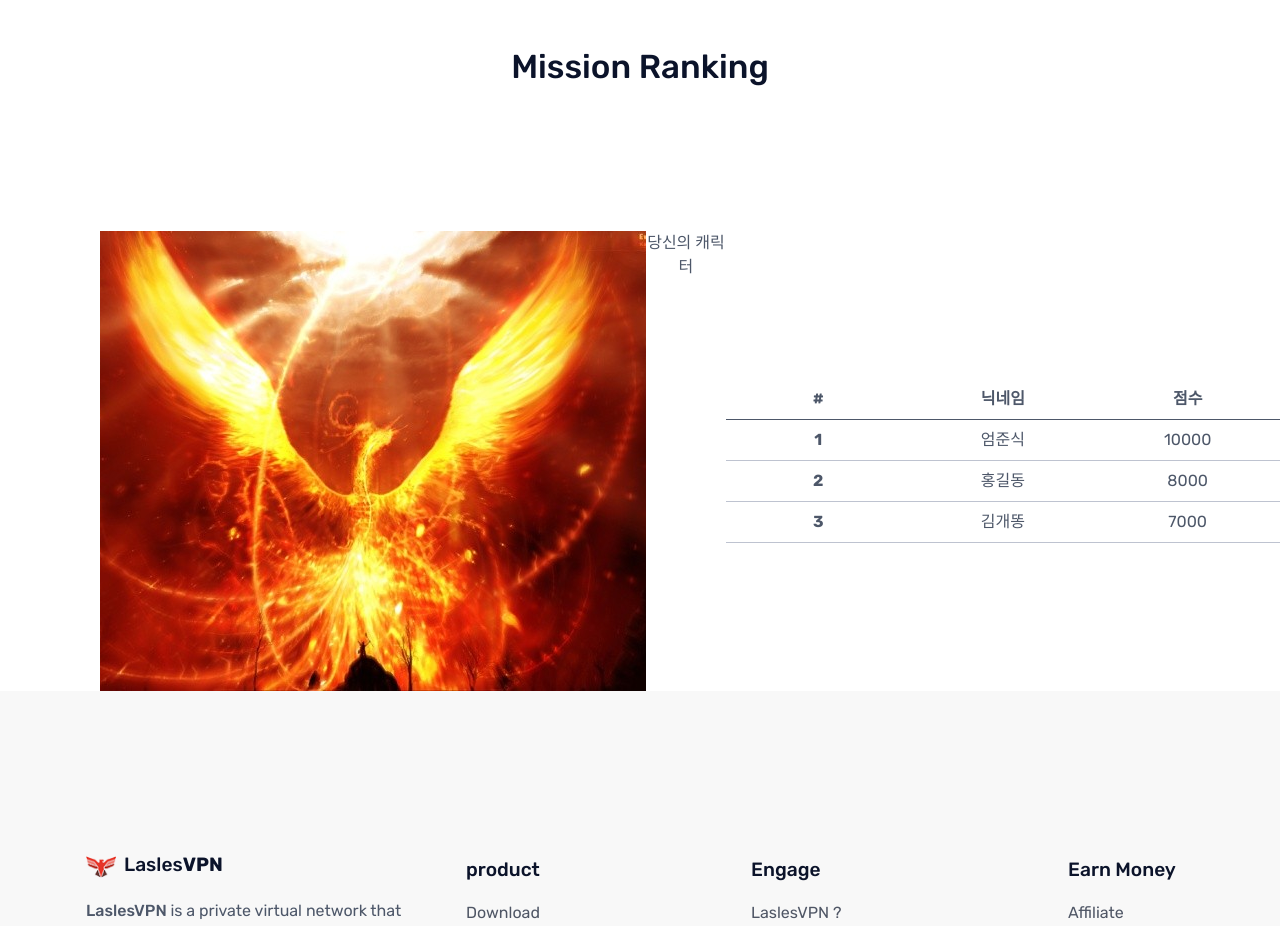
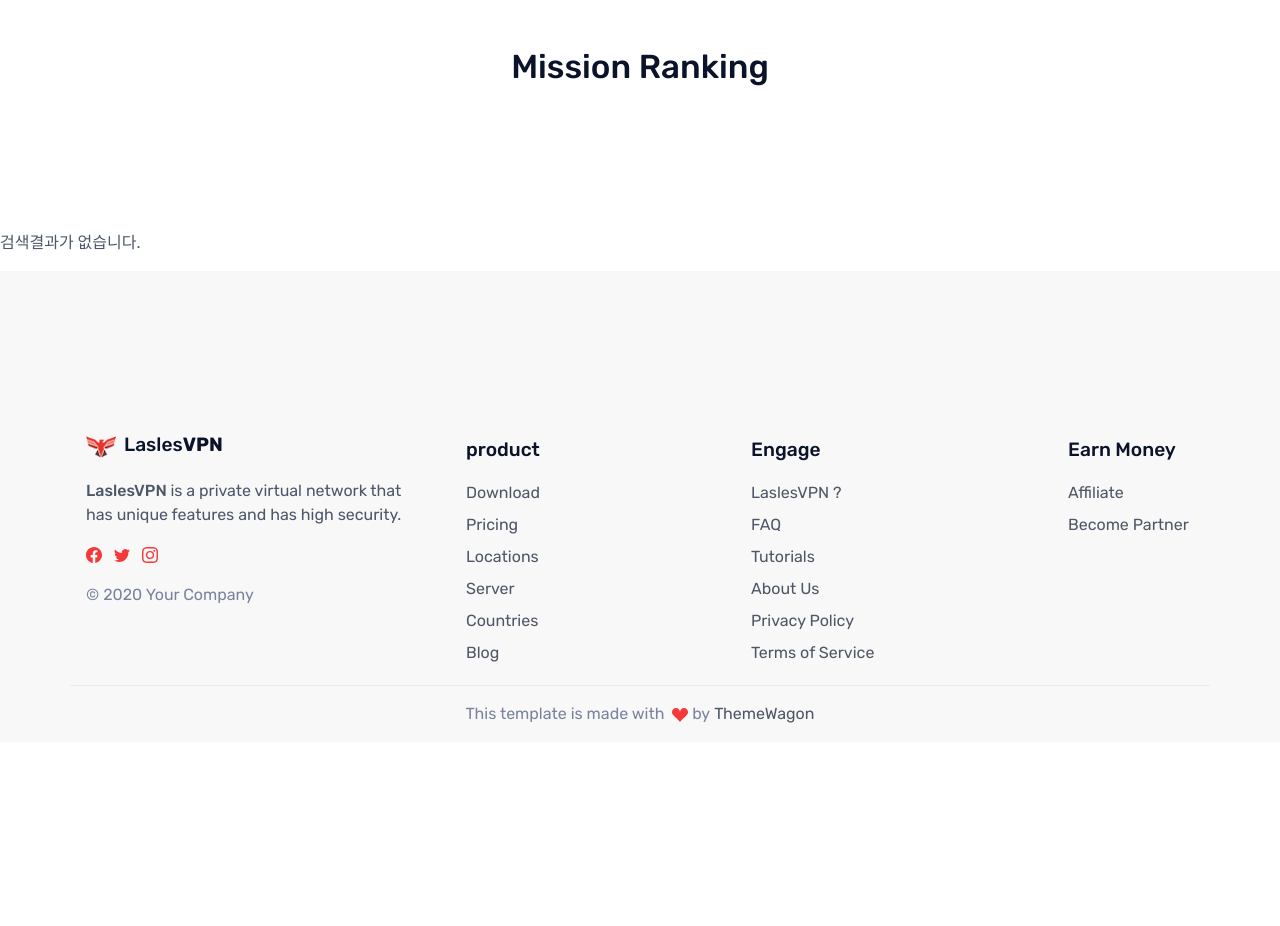
Before and after one commit to Pa-Ka/SEA_team-project, a Flask app: template templates/ranking.html in a window 1280 px wide. Shown: the part 73-999 px from the top of the page. After the commit the page ends 796 px from the top, so only its background shows below. Run offline with Flask 2, Linux system fonts and the light colour scheme; the template is opened without the code that fills it, so the values that code supplies are empty; some libraries are stand-ins or nearby versions.

Commit message:
DB connect

```diff
--- a/templates/ranking.html
+++ b/templates/ranking.html
@@ -643,10 +643,15 @@
         </div>
       </section>
 
+
+      {% if data %}
+
       <section align="center" style="margin:0;padding:0;display:flex;flex-direction:row;">
-        <img src="static/assets/img/chicken/rank 1.png" alt="당신의 캐릭터" style="padding:0px 0px 0px 100px">
-        <div style="display:flex;flex-direction:column;">
+        <!--<div style="text-align:center;display:flex;flex-direction:column;">
           <figcaption>당신의 캐릭터</figcaption>
+        </div>-->
+        <div style="position:relative;transition:.5s ease;">
+          <img src="static/assets/img/chicken/level 1.png" alt="당신의 캐릭터" style=" height:50vh;width:30vw;padding:0px 0px 0px 100px">
         </div>
 <!--        <img src="static/assets/img/chicken/level 2.png" alt="당신의 캐릭터">-->
 <!--        <img src="static/assets/img/chicken/level 3.png" alt="당신의 캐릭터">-->
@@ -660,28 +665,27 @@
           </colgroup>
           <thead>
           <tr>
-            <th scope="col">#</th>
+            <th scope="col">랭킹</th>
             <th scope="col">닉네임</th>
             <th scope="col">점수</th>
           </tr>
           </thead>
+
           <tbody>
+
+          {% for d in data %}
           <tr>
-            <th scope="row">1</th>
-            <td>엄준식</td>
-            <td>10000</td>
+            <th scope="row">{{loop.index}}</th>
+            <td>{{d[0]}}</td>
+            <td>{{d[1]}}</td>
           </tr>
-          <tr>
-            <th scope="row">2</th>
-            <td>홍길동</td>
-            <td>8000</td>
-          </tr>
-          <tr>
-            <th scope="row">3</th>
-            <td>김개똥</td>
-            <td>7000</td>
-          </tr>
+
+          {% endfor %}
+          {% else %}
+          <p> 검색결과가 없습니다. </p>
+
           </tbody>
+        {%endif%}
         </table>
       </section>
 <!--      &lt;!&ndash; ============================================&ndash;&gt;-->
```
Also changed, not shown: test.py (+5 -10 lines), static/assets/img/chicken/level 1.png, static/assets/img/chicken/level 2.png, static/assets/img/chicken/level 3.png, static/assets/img/chicken/level 4.png (renamed from static/assets/img/chicken/sample.png), static/assets/img/chicken/level 5.png (added), static/assets/img/chicken/rank 1.png (deleted).
